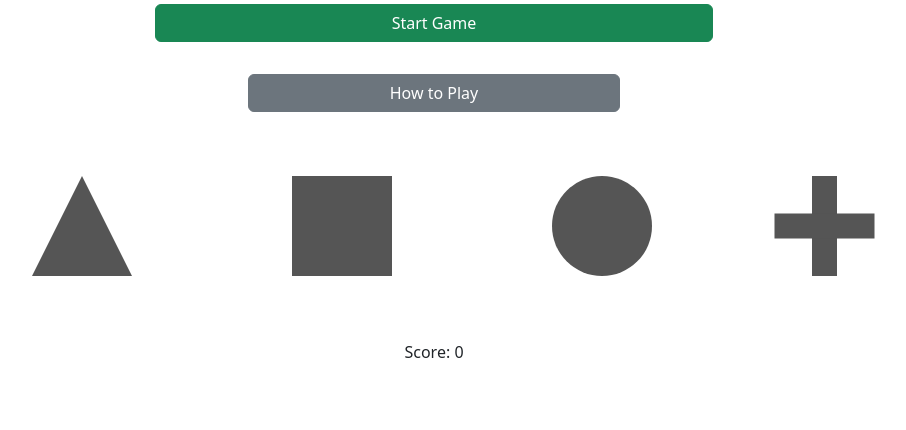
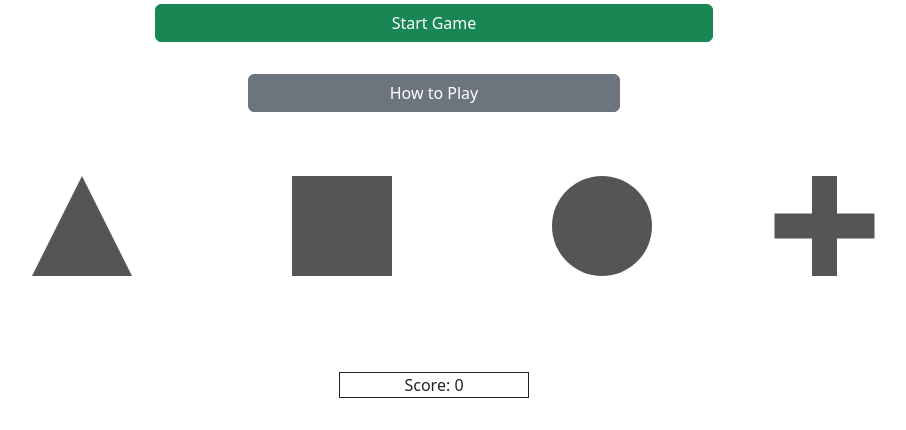
Before and after one commit to TiredSkitarii/sequence-game, a plain HTML site: page index.html in a window 1280 px wide. Shown: the part 68-498 px from the top of the page, without its empty margins (206-1112 px from the left). Drawn offline with nearby package versions, Linux system fonts and the light colour scheme; a web font is replaced by a local one.

Commit message:
Centered and Adjusted scorebox

```diff
--- a/assets/css/style.css
+++ b/assets/css/style.css
@@ -22,7 +22,11 @@ button {
 }
 
 #score-area {
-    margin-top: 3rem;
+    margin-top: 5rem;
+}
+
+#scorebox {
+    border: 1px solid;
 }
 
 /* Shapes */
--- a/index.html
+++ b/index.html
@@ -41,8 +41,8 @@
 
 <!-- Div for Score Area -->
 <div id="score-area" class="container">
-    <div class="row text-center">
-        <p id="scorebox">Score: <span id="score">0</span></p>
+    <div class="row justify-content-center">
+        <p id="scorebox" class="col-2 text-center">Score: <span id="score">0</span></p>
     </div>
 </div>
 
```
